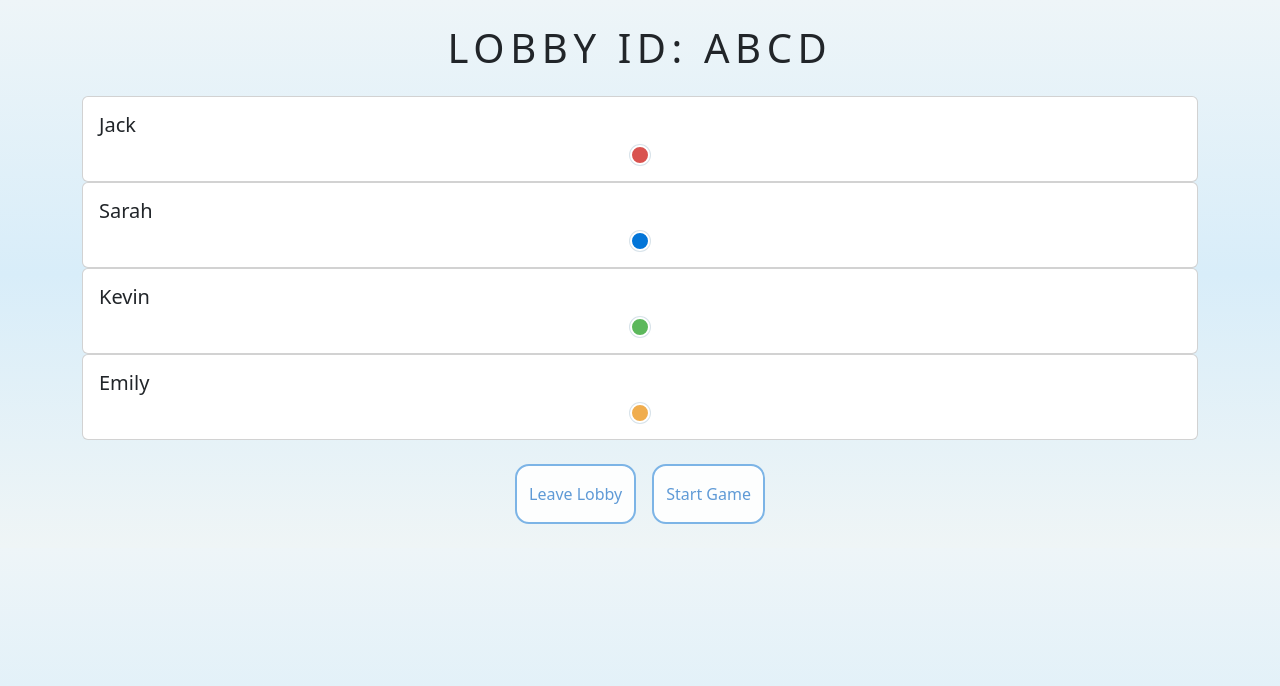
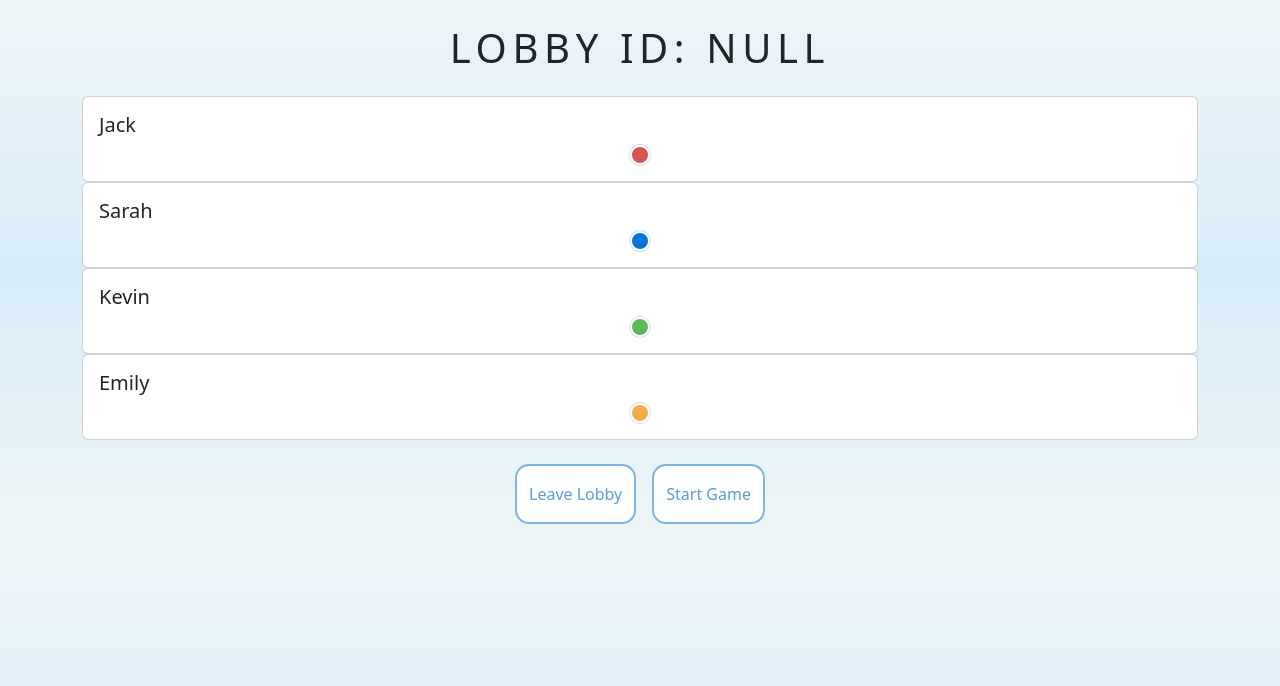
Before and after one commit to jlchen-50jk/CS571-wingspan, a React (Vite) app: page /lobby in a window 1280 px wide. Shown: the top 686 px of the page. Built offline with nearby package versions, Linux system fonts and the light colour scheme.

Commit message:
updating gameContext to handle more inputs

```diff
--- a/src/context/GameContext.jsx
+++ b/src/context/GameContext.jsx
@@ -3,35 +3,44 @@ import { createContext, useContext, useState } from "react";
 const GameContext = createContext();
 
 export function GameProvider({ children }) {
-  const [gameSettings, setGameSettings] = useState({
+  const [gameSettings, setGameSettings] = useState({ //create function to create initial game settings object
+    id: null, // Unique identifier for the game session
     playerCount: 3,
     expansions: ["base"], // Default to base expansion
+    status: "", // "lobby", "round" + currentRound, "final scoring", "results"
     goals: {
         1: null,
         2: null,
         3: null,
         4: null,
     },
-    players: [
-        { //TODO: default players for testing, will be replaced with actual players when game is started
-            id: 1,
-            name: "Jack",
-
-            cubeColor: "#d9534f",
-            scores: {
-                birdPoints: "",
-                bonusCards: "",
-                roundGoals: "",
-                eggs: "",
-                cachedFood: "",
-                tuckedCards: "",
-                nectarPoints: ""
-        }}
-    ],
+    players: [],
     currentRound: 0, //0 means game hasn't started yet, 1-4 are the rounds of the game
     maxPlayers: 5, // Default to 5 players, when Asia is selected, update to 7
+  });
 
-  });
+  function assignGameId() {
+    const gameId = Math.random().toString(36).substring(2, 6);
+    setGameSettings((prev) => ({
+      ...prev,
+      id: gameId,
+    }));
+  }
+
+  function assignPlayerId() {
+    const playerId = gameSettings.players.length + 1; // Assigns a player ID based on the current number of players
+    //TODO: need to return error if lobby is full
+    setGameSettings((prev) => ({
+      ...prev,
+      players: [
+        ...prev.players,
+        {
+          id: playerId,
+        }
+      ],
+    }));
+    return playerId;
+  }
 
   const updatePlayerCount = (count) => {
     setGameSettings((prev) => ({
@@ -51,7 +60,7 @@ export function GameProvider({ children }) {
             )
         : [...prev.expansions, expansionId],
         //if Asia is selected, toggles maxplayers between 5 and 7, otherwise keeps the previous maxPlayers value
-        maxPlayers: expansionId === "asia" ? (prev.maxPlayers === 5 ? 7 : 5) : prev.maxPlayers,
+        maxPlayers: expansionId === "asia" && prev.expansions.includes(expansionId) ? 5 : (expansionId === "asia" ? 7 : prev.maxPlayers),
     }));
   };
 
@@ -128,6 +137,8 @@ export function GameProvider({ children }) {
       value={{
         gameSettings,
 
+        assignGameId,
+        assignPlayerId,
         updatePlayerCount,
         toggleExpansion,
 
--- /dev/null
+++ b/src/data/expansionList.js
@@ -0,0 +1,33 @@
+import baseImg from "../assets/images/base.jpg";
+import europeanImg from "../assets/images/european.webp";
+import oceaniaImg from "../assets/images/oceania.png";
+import asiaImg from "../assets/images/asia.webp";
+import americasImg from "../assets/images/americas.webp";
+
+export const EXPANSIONS_LIST = [
+    {
+      name: "Base Game",
+      id: "base",
+      img: baseImg
+    },
+    {
+      name: "European Expansion",
+      id: "european",
+      img: europeanImg
+    },
+    {
+      name: "Oceania Expansion",
+      id: "oceania",
+      img: oceaniaImg
+    },
+    {
+      name: "Asia Expansion",
+      id: "asia",
+      img: asiaImg
+    },
+    {
+      name: "Americas Expansion",
+      id: "americas",
+      img: americasImg
+    },
+  ];
--- a/src/data/scoreCategories.js
+++ b/src/data/scoreCategories.js
@@ -1,4 +1,3 @@
-// constants/scoreCategories.js
 
 export const SCORE_CATEGORIES = [
   {
--- a/src/pages/GameSettingPage.jsx
+++ b/src/pages/GameSettingPage.jsx
@@ -1,58 +1,43 @@
 import { Col, Container, Row, Accordion, Button, Card } from "react-bootstrap";
 import SelectionCard from "../components/SelectionCard";
-import baseImg from "../assets/images/base.jpg";
-import europeanImg from "../assets/images/european.webp";
-import oceaniaImg from "../assets/images/oceania.png";
-import asiaImg from "../assets/images/asia.webp";
-import americasImg from "../assets/images/americas.webp";
 import { useState } from "react";
 import { useNavigate } from "react-router-dom";
 import { useGame } from "../context/GameContext";
 import GoalSelectionModal from "../components/GoalSelectionModal";
-import goals from "../data/goals.js";
+import GOALS from "../data/goals.js";
+import { EXPANSIONS_LIST } from "../data/expansionList.js";
 
 function GameSettingPage() {
 
   let navigate = useNavigate();
-  const expansionOptions = [
-    {
-      name: "Base Game",
-      id: "base",
-      img: baseImg
-    },
-    {
-      name: "European Expansion",
-      id: "european",
-      img: europeanImg
-    },
-    {
-      name: "Oceania Expansion",
-      id: "oceania",
-      img: oceaniaImg
-    },
-    {
-      name: "Asia Expansion",
-      id: "asia",
-      img: asiaImg
-    },
-    {
-      name: "Americas Expansion",
-      id: "americas",
-      img: americasImg
-    },
-  ];
 
-  const { gameSettings, updatePlayerCount, toggleExpansion, updateRoundGoal } = useGame();
+  const { gameSettings, assignGameId, assignPlayerId, updatePlayerCount, toggleExpansion, updateRoundGoal, resetGameSettings } = useGame();
 
   const [showGoalModal, setShowGoalModal] = useState(false);
   const [selectedRound, setSelectedRound] = useState(null);
 
   const playerCntOptions = Array.from({ length: gameSettings.maxPlayers -2 }, (_, i) => i + 3); // Create an array [3, 4, ..., maxPlayers]
-  const availableGoals = goals.filter(goal => gameSettings.expansions.includes(goal.expansion));
+  const availableGoals = GOALS.filter(goal => gameSettings.expansions.includes(goal.expansion))
+    .filter(goal => !Object.values(gameSettings.goals).includes(goal)); // Filter goals based on selected expansions and already selected goals
 
   //TODO: add error checking for start game button: no expansion select, and not all goals select (ok to be all blanks)
   //TODO: add a way to reset game settings to default values (3 players, base expansion, no goals selected)
   //TODO: add a way to remove a selected goal from a round (maybe just click the goal again to deselect it)
+  //TODO: add random goal selection button that will randomly select a goal for each round from the available goals (based on selected expansions)
+
+console.log("Game Settings:", gameSettings); //TODO: Remove this debug log after confirming gameSettings is correct
+
+  function createGame() {
+    //assign a unique game ID (for now just a random 4 letter string)
+    assignGameId();
+    sessionStorage.setItem("playerId", assignPlayerId()); // Assign a player ID to the host (first player)
+    navigate("/lobby");
+  }
+
+  function leaveGame() {
+    resetGameSettings();
+    navigate("/");
+  }
 
   return <Container className="center-screen">
     <h1 className="page-title">Game Settings</h1>
@@ -62,7 +47,7 @@ function GameSettingPage() {
         <Accordion.Body>
           <Row xs={1} sm={2} md={5}>
             {
-              expansionOptions.map((expansion) => (
+              EXPANSIONS_LIST.map((expansion) => (
                 <Col key={expansion.id}>
                   <SelectionCard imgClassName="expansion-card-img" image={expansion.img} onClick={() => toggleExpansion(expansion.id)} selected={gameSettings.expansions.includes(expansion.id)} />
                 </Col>
@@ -112,10 +97,10 @@ function GameSettingPage() {
         </Accordion.Body>
       </Accordion.Item>
     </Accordion>
-    <Button className="btn wingspan-btn py-3" onClick={() => navigate("/lobby")}>
+    <Button className="btn wingspan-btn py-3" onClick={createGame}>
       Create Game
     </Button>
-    <Button className="btn wingspan-btn py-3 mt-2" variant="secondary" onClick={() => navigate("/")}>
+    <Button className="btn wingspan-btn py-3 mt-2" variant="secondary" onClick={leaveGame}>
       Back to Home
     </Button>
     <GoalSelectionModal
--- a/src/pages/LobbyPage.jsx
+++ b/src/pages/LobbyPage.jsx
@@ -12,11 +12,11 @@ import { useGame } from "../context/GameContext";
 function LobbyPage() {
   const [showPlayerModal, setShowPlayerModal] = useState(false);
 
-  const { gameSettings, advanceRound , updateRound, addPlayer } = useGame();
+  const { gameSettings, advanceRound , updateRound, addPlayer, resetGameSettings } = useGame();
 
-  const lobbyId = "ABCD";
-
-  const isHost = true;
+  const lobbyId = gameSettings.id
+  const playerId = sessionStorage.getItem("playerId"); //TODO: need to make sure game settings does not bleed into other game sessions, maybe add a unique game ID to the game settings and check that against the session storage player ID
+  const isHost = true; //TODO: Assuming the first player is the host for now
 
   let navigate = useNavigate();
 
@@ -26,61 +26,24 @@ function LobbyPage() {
       name: "Jack",
       matImage: playerMat,
       cubeColor: "#d9534f",
-      scores: {
-        birdPoints: "",
-        bonusCards: "",
-        roundGoals: "",
-        eggs: "",
-        cachedFood: "",
-        tuckedCards: "",
-        nectarPoints: ""
-  }
-
     },
     {
       id: 2,
       name: "Sarah",
       matImage: playerMat,
       cubeColor: "#0275d8",
-      scores: {
-        birdPoints: "",
-        bonusCards: "",
-        roundGoals: "",
-        eggs: "",
-        cachedFood: "",
-        tuckedCards: "",
-        nectarPoints: ""
-      }
     },
     {
       id: 3,
       name: "Kevin",
       matImage: playerMat,
       cubeColor: "#5cb85c",
-      scores: {
-        birdPoints: "",
-        bonusCards: "",
-        roundGoals: "",
-        eggs: "",
-        cachedFood: "",
-        tuckedCards: "",
-        nectarPoints: ""
-      }
     },
     {
       id: 4,
       name: "Emily",
       matImage: playerMat,
       cubeColor: "#f0ad4e",
-      scores: {
-        birdPoints: "",
-        bonusCards: "",
-        roundGoals: "",
-        eggs: "",
-        cachedFood: "",
-        tuckedCards: "",
-        nectarPoints: ""
-      }
     },
   ];
 
@@ -89,6 +52,7 @@ function LobbyPage() {
   }, []);
 
   const handleLeaveLobby = () => {
+    resetGameSettings();
     navigate("/");
   };
 
```
Also changed, not shown: AI.txt.
